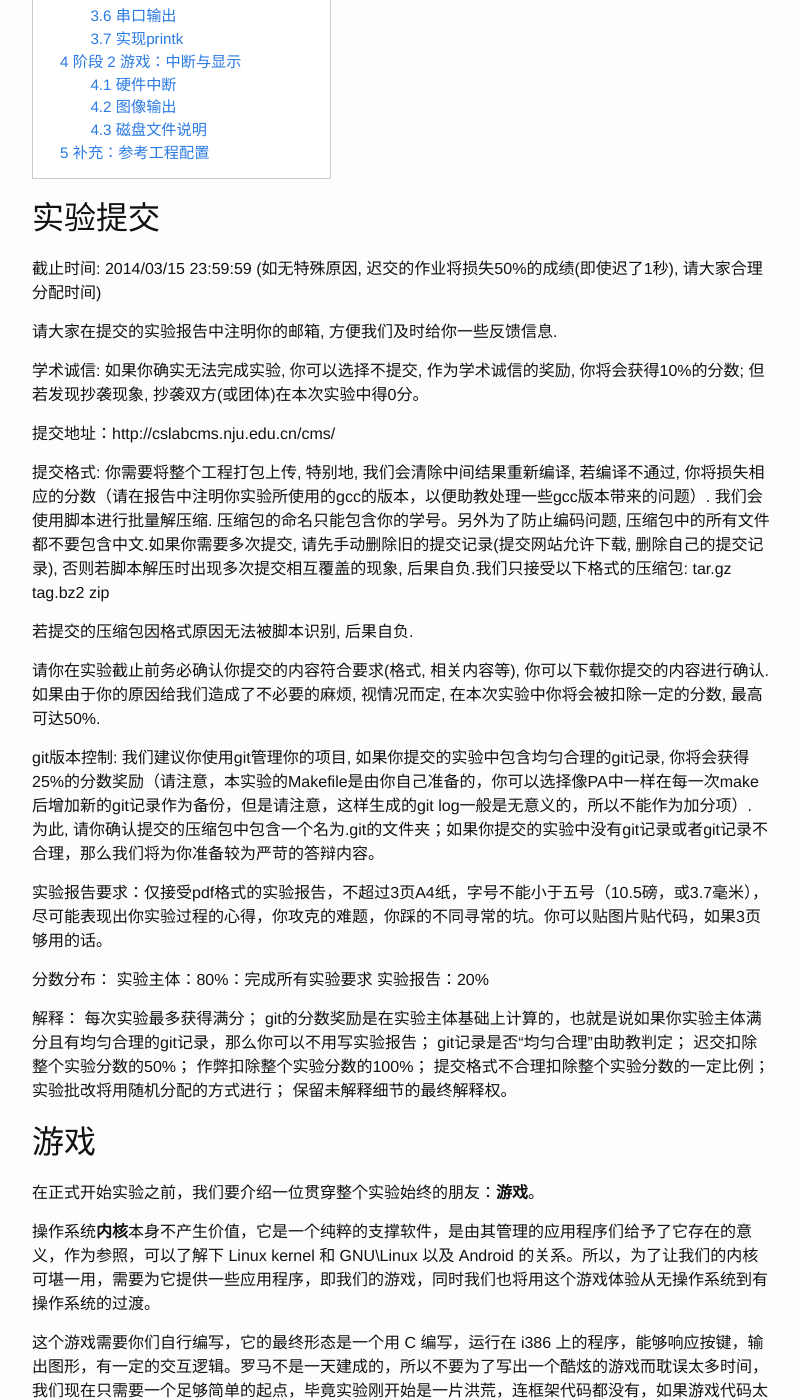
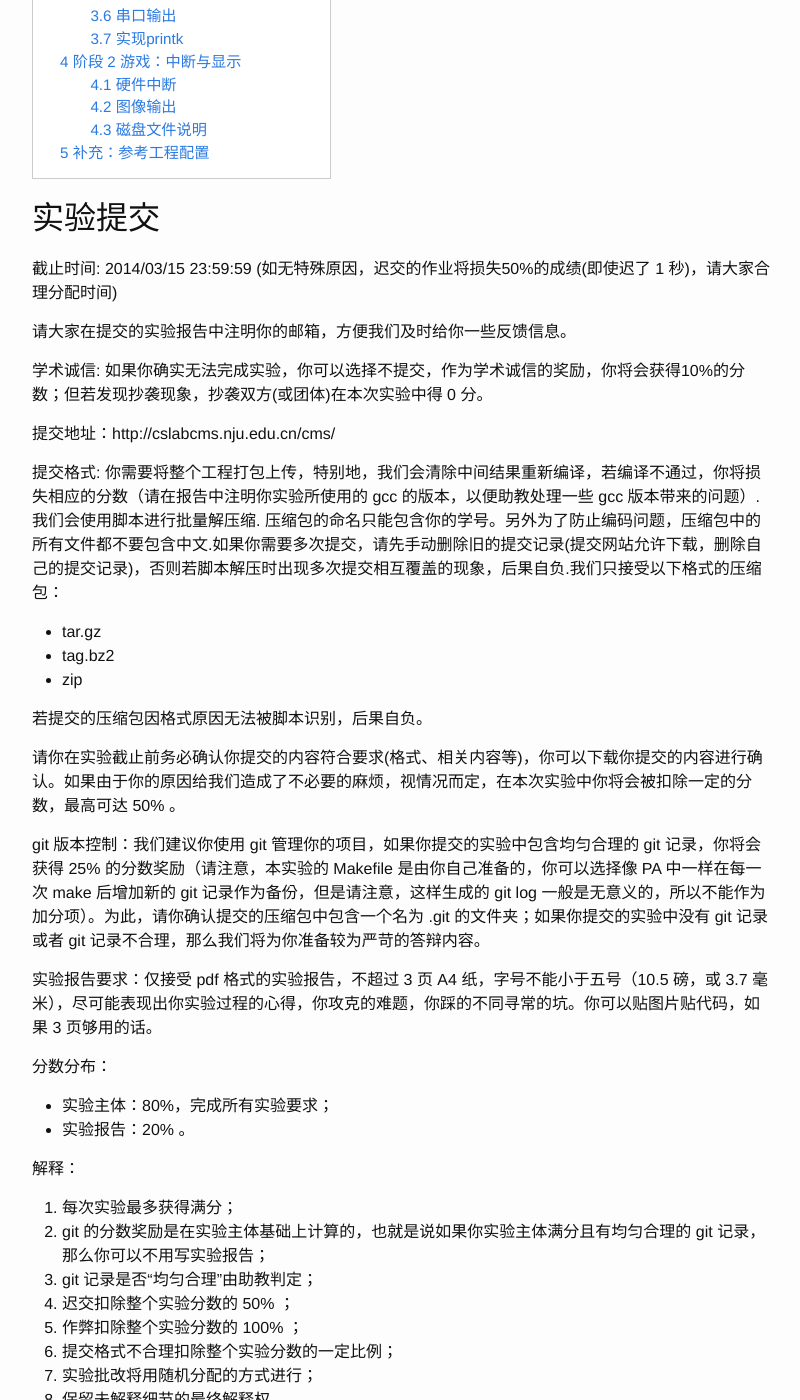
Before and after one commit to Wonicon/nju-oslab-lecture, a Jekyll site: the page built from _posts/2016-02-24-lab-01.md, in a window 1280 px wide and 1400 px high, scrolled down 383 px. Shown: the whole window, without its empty margins (238-1038 px from the left). Built offline with Jekyll 4.4.1, drawn with Linux system fonts in a browser that asks for light colours; Markdown is read by kramdown in place of the engine named in the settings; comment, search, counter and statistics services are not loaded; part of the change alters nothing that is shown.

Commit message:
Modify format
Markdown elements and punctuations

```diff
--- a/_posts/2016-02-24-lab-01.md
+++ b/_posts/2016-02-24-lab-01.md
@@ -4,40 +4,44 @@ title: Lab 01 （建设中）
 ---
 
 ## 实验提交
-截止时间: 2014/03/15 23:59:59 (如无特殊原因, 迟交的作业将损失50%的成绩(即使迟了1秒), 请大家合理分配时间)
 
-请大家在提交的实验报告中注明你的邮箱, 方便我们及时给你一些反馈信息.
+截止时间: 2014/03/15 23:59:59 (如无特殊原因，迟交的作业将损失50%的成绩(即使迟了 1 秒)，请大家合理分配时间)
 
-学术诚信: 如果你确实无法完成实验, 你可以选择不提交, 作为学术诚信的奖励, 你将会获得10%的分数; 但若发现抄袭现象, 抄袭双方(或团体)在本次实验中得0分。
+请大家在提交的实验报告中注明你的邮箱，方便我们及时给你一些反馈信息。
+
+学术诚信: 如果你确实无法完成实验，你可以选择不提交，作为学术诚信的奖励，你将会获得10%的分数；但若发现抄袭现象，抄袭双方(或团体)在本次实验中得 0 分。
 
 提交地址：http://cslabcms.nju.edu.cn/cms/
 
-提交格式: 你需要将整个工程打包上传, 特别地, 我们会清除中间结果重新编译, 若编译不通过, 你将损失相应的分数（请在报告中注明你实验所使用的gcc的版本，以便助教处理一些gcc版本带来的问题）. 我们会使用脚本进行批量解压缩. 压缩包的命名只能包含你的学号。另外为了防止编码问题, 压缩包中的所有文件都不要包含中文.如果你需要多次提交, 请先手动删除旧的提交记录(提交网站允许下载, 删除自己的提交记录), 否则若脚本解压时出现多次提交相互覆盖的现象, 后果自负.我们只接受以下格式的压缩包:
-tar.gz
-tag.bz2
-zip
+提交格式: 你需要将整个工程打包上传，特别地，我们会清除中间结果重新编译，若编译不通过，你将损失相应的分数（请在报告中注明你实验所使用的 gcc 的版本，以便助教处理一些 gcc 版本带来的问题）. 我们会使用脚本进行批量解压缩. 压缩包的命名只能包含你的学号。另外为了防止编码问题，压缩包中的所有文件都不要包含中文.如果你需要多次提交，请先手动删除旧的提交记录(提交网站允许下载，删除自己的提交记录)，否则若脚本解压时出现多次提交相互覆盖的现象，后果自负.我们只接受以下格式的压缩包：
 
-若提交的压缩包因格式原因无法被脚本识别, 后果自负.
+- tar.gz
+- tag.bz2
+- zip
 
-请你在实验截止前务必确认你提交的内容符合要求(格式, 相关内容等), 你可以下载你提交的内容进行确认. 如果由于你的原因给我们造成了不必要的麻烦, 视情况而定, 在本次实验中你将会被扣除一定的分数, 最高可达50%.
+若提交的压缩包因格式原因无法被脚本识别，后果自负。
 
-git版本控制: 我们建议你使用git管理你的项目, 如果你提交的实验中包含均匀合理的git记录, 你将会获得25%的分数奖励（请注意，本实验的Makefile是由你自己准备的，你可以选择像PA中一样在每一次make后增加新的git记录作为备份，但是请注意，这样生成的git log一般是无意义的，所以不能作为加分项）. 为此, 请你确认提交的压缩包中包含一个名为.git的文件夹；如果你提交的实验中没有git记录或者git记录不合理，那么我们将为你准备较为严苛的答辩内容。
+请你在实验截止前务必确认你提交的内容符合要求(格式、相关内容等)，你可以下载你提交的内容进行确认。如果由于你的原因给我们造成了不必要的麻烦，视情况而定，在本次实验中你将会被扣除一定的分数，最高可达 50% 。
 
-实验报告要求：仅接受pdf格式的实验报告，不超过3页A4纸，字号不能小于五号（10.5磅，或3.7毫米），尽可能表现出你实验过程的心得，你攻克的难题，你踩的不同寻常的坑。你可以贴图片贴代码，如果3页够用的话。
+git 版本控制：我们建议你使用 git 管理你的项目，如果你提交的实验中包含均匀合理的 git 记录，你将会获得 25% 的分数奖励（请注意，本实验的 Makefile 是由你自己准备的，你可以选择像 PA 中一样在每一次 make 后增加新的 git 记录作为备份，但是请注意，这样生成的 git log 一般是无意义的，所以不能作为加分项）。为此，请你确认提交的压缩包中包含一个名为 .git 的文件夹；如果你提交的实验中没有 git 记录或者 git 记录不合理，那么我们将为你准备较为严苛的答辩内容。
+
+实验报告要求：仅接受 pdf 格式的实验报告，不超过 3 页 A4 纸，字号不能小于五号（10.5 磅，或 3.7 毫米），尽可能表现出你实验过程的心得，你攻克的难题，你踩的不同寻常的坑。你可以贴图片贴代码，如果 3 页够用的话。
 
 分数分布：
-实验主体：80%：完成所有实验要求
-实验报告：20%
+
+- 实验主体：80%，完成所有实验要求；
+- 实验报告：20% 。
 
 解释：
-每次实验最多获得满分；
-git的分数奖励是在实验主体基础上计算的，也就是说如果你实验主体满分且有均匀合理的git记录，那么你可以不用写实验报告；
-git记录是否“均匀合理”由助教判定；
-迟交扣除整个实验分数的50%；
-作弊扣除整个实验分数的100%；
-提交格式不合理扣除整个实验分数的一定比例；
-实验批改将用随机分配的方式进行；
-保留未解释细节的最终解释权。
+
+1. 每次实验最多获得满分；
+1. git 的分数奖励是在实验主体基础上计算的，也就是说如果你实验主体满分且有均匀合理的 git 记录，那么你可以不用写实验报告；
+1. git 记录是否“均匀合理”由助教判定；
+1. 迟交扣除整个实验分数的 50% ；
+1. 作弊扣除整个实验分数的 100% ；
+1. 提交格式不合理扣除整个实验分数的一定比例；
+1. 实验批改将用随机分配的方式进行；
+1. 保留未解释细节的最终解释权。
 
 ## 游戏
 
```
